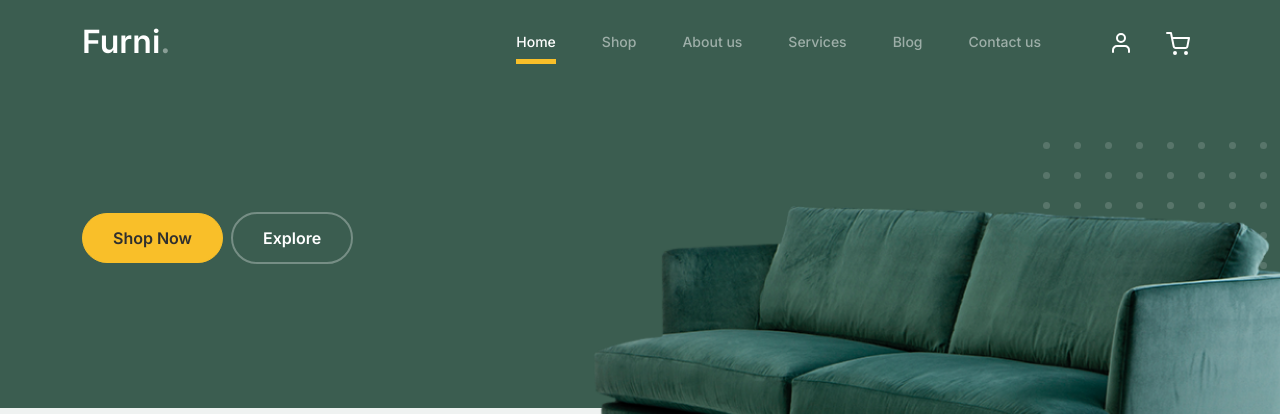
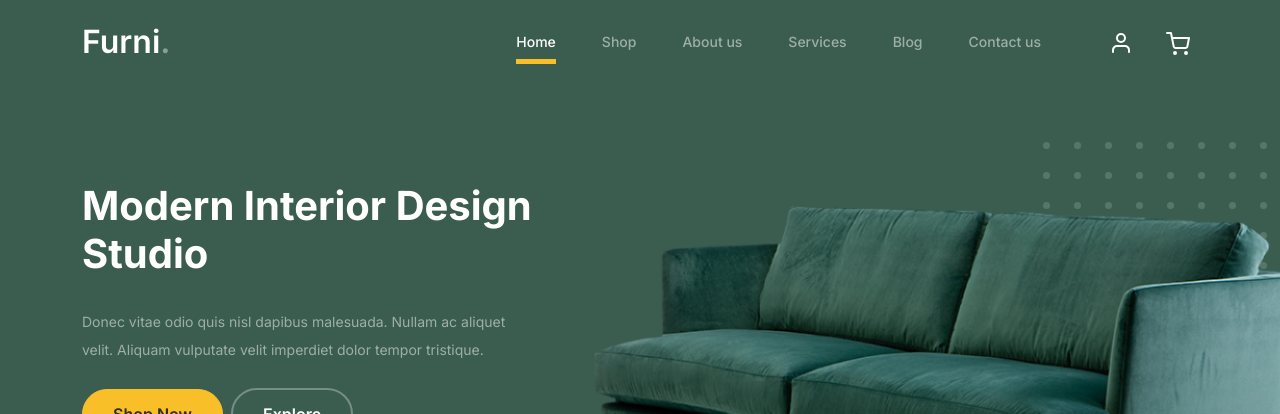
Before and after one commit to khaledmustafa91/furniture-e-commerce, a React (Create React App) app: page / in a window 1280 px wide. Shown: the top 414 px of the page. Built offline with nearby package versions, Linux system fonts and the light colour scheme; data requests are answered from the project's data file.

Commit message:
Edit home component for new changes

```diff
--- a/src/components/Home.js
+++ b/src/components/Home.js
@@ -28,7 +28,12 @@ const Home = () => {
   }, []);
   return (
     <>
-      <MainHero />
+      <MainHero
+        title={['Modern Interior ', <span clsas="d-block">Design Studio</span>]}
+        description="Donec vitae odio quis nisl dapibus malesuada. Nullam ac
+                  aliquet velit. Aliquam vulputate velit imperdiet dolor tempor
+                  tristique."
+      />
 
       {/* Start Product Section */}
       <div className="product-section">
```
